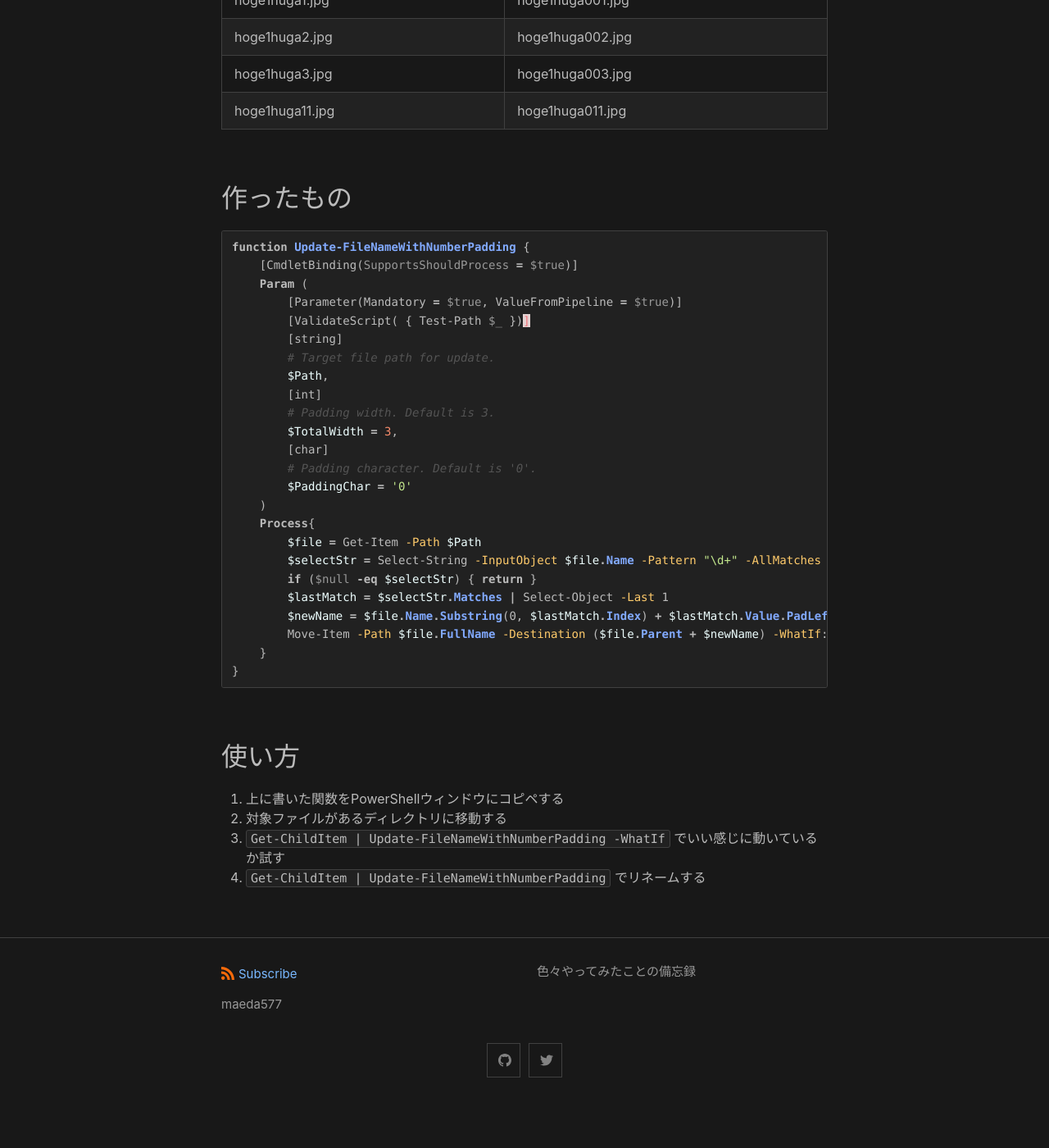
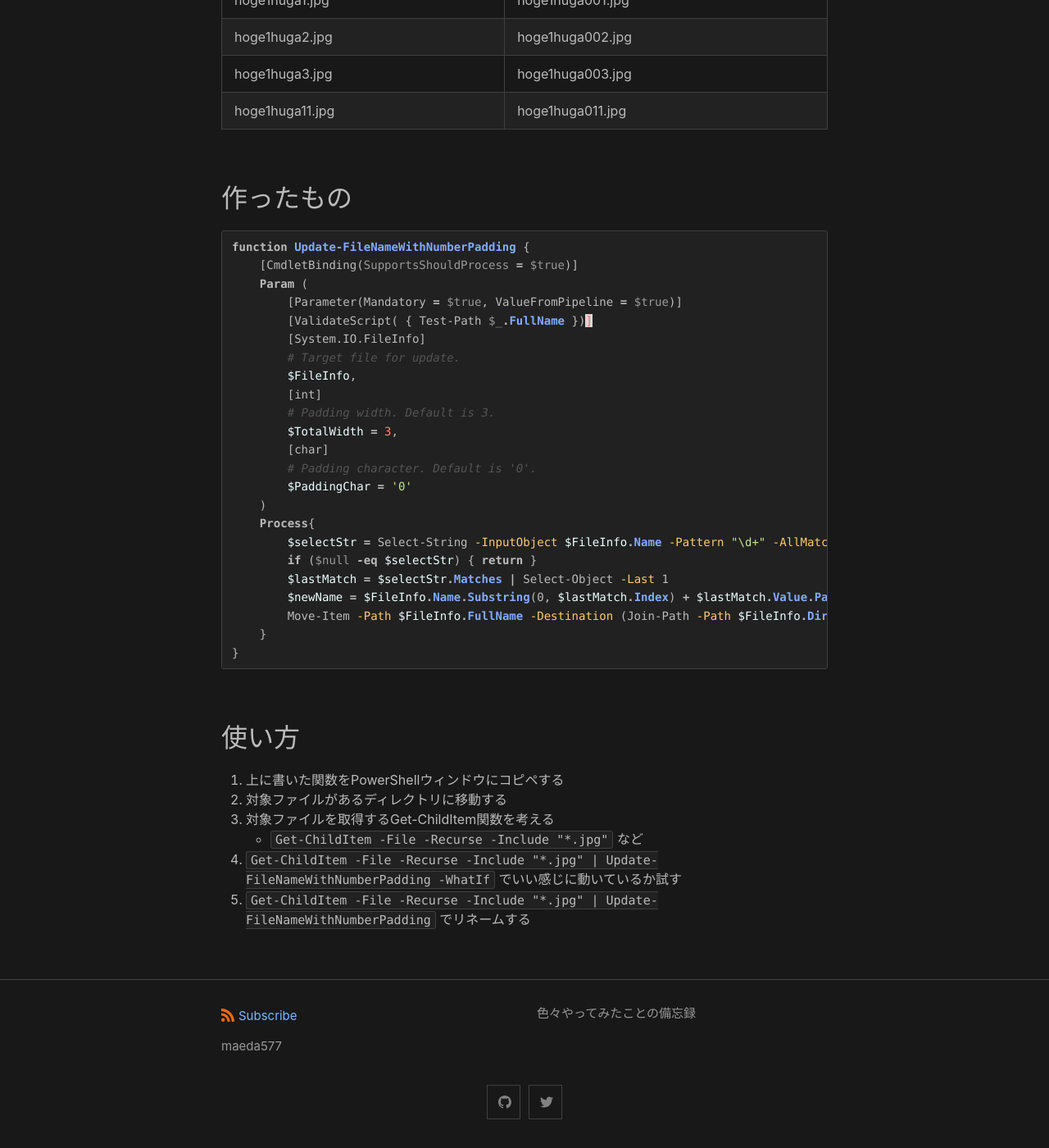
Before and after one commit to maeda577/maeda577.github.io, a Jekyll site: the page built from _posts/2021-07-29-powershell-padding.md, in a window 1280 px wide and 1400 px high, scrolled down 804 px. Shown: the whole window at 82% size. Built offline with Jekyll 4.4.1, drawn with Linux system fonts in a browser that asks for light colours; before the commit the page ends 2153 px from its top, so only the background shows below that.

Commit message:
記事修正

````diff
--- a/_posts/2021-07-29-powershell-padding.md
+++ b/_posts/2021-07-29-powershell-padding.md
@@ -33,10 +33,10 @@ function Update-FileNameWithNumberPadding {
     [CmdletBinding(SupportsShouldProcess = $true)]
     Param (
         [Parameter(Mandatory = $true, ValueFromPipeline = $true)]
-        [ValidateScript( { Test-Path $_ })]
-        [string]
-        # Target file path for update.
-        $Path,
+        [ValidateScript( { Test-Path $_.FullName })]
+        [System.IO.FileInfo]
+        # Target file for update.
+        $FileInfo,
         [int]
         # Padding width. Default is 3.
         $TotalWidth = 3,
@@ -45,12 +45,11 @@ function Update-FileNameWithNumberPadding {
         $PaddingChar = '0'
     )
     Process{
-        $file = Get-Item -Path $Path
-        $selectStr = Select-String -InputObject $file.Name -Pattern "\d+" -AllMatches
+        $selectStr = Select-String -InputObject $FileInfo.Name -Pattern "\d+" -AllMatches
         if ($null -eq $selectStr) { return }
         $lastMatch = $selectStr.Matches | Select-Object -Last 1
-        $newName = $file.Name.Substring(0, $lastMatch.Index) + $lastMatch.Value.PadLeft($TotalWidth, $PaddingChar) + $file.Name.Substring($lastMatch.Index + $lastMatch.Length)
-        Move-Item -Path $file.FullName -Destination ($file.Parent + $newName) -WhatIf:$WhatIfPreference
+        $newName = $FileInfo.Name.Substring(0, $lastMatch.Index) + $lastMatch.Value.PadLeft($TotalWidth, $PaddingChar) + $FileInfo.Name.Substring($lastMatch.Index + $lastMatch.Length)
+        Move-Item -Path $FileInfo.FullName -Destination (Join-Path -Path $FileInfo.DirectoryName -ChildPath $newName) -WhatIf:$WhatIfPreference
     }
 }
 ```
@@ -59,5 +58,7 @@ function Update-FileNameWithNumberPadding {
 -----------------
 1. 上に書いた関数をPowerShellウィンドウにコピペする
 1. 対象ファイルがあるディレクトリに移動する
-1. `Get-ChildItem | Update-FileNameWithNumberPadding -WhatIf` でいい感じに動いているか試す
-1. `Get-ChildItem | Update-FileNameWithNumberPadding` でリネームする
+1. 対象ファイルを取得するGet-ChildItem関数を考える
+    * `Get-ChildItem -File -Recurse -Include "*.jpg"` など
+1. `Get-ChildItem -File -Recurse -Include "*.jpg" | Update-FileNameWithNumberPadding -WhatIf` でいい感じに動いているか試す
+1. `Get-ChildItem -File -Recurse -Include "*.jpg" | Update-FileNameWithNumberPadding` でリネームする
````
